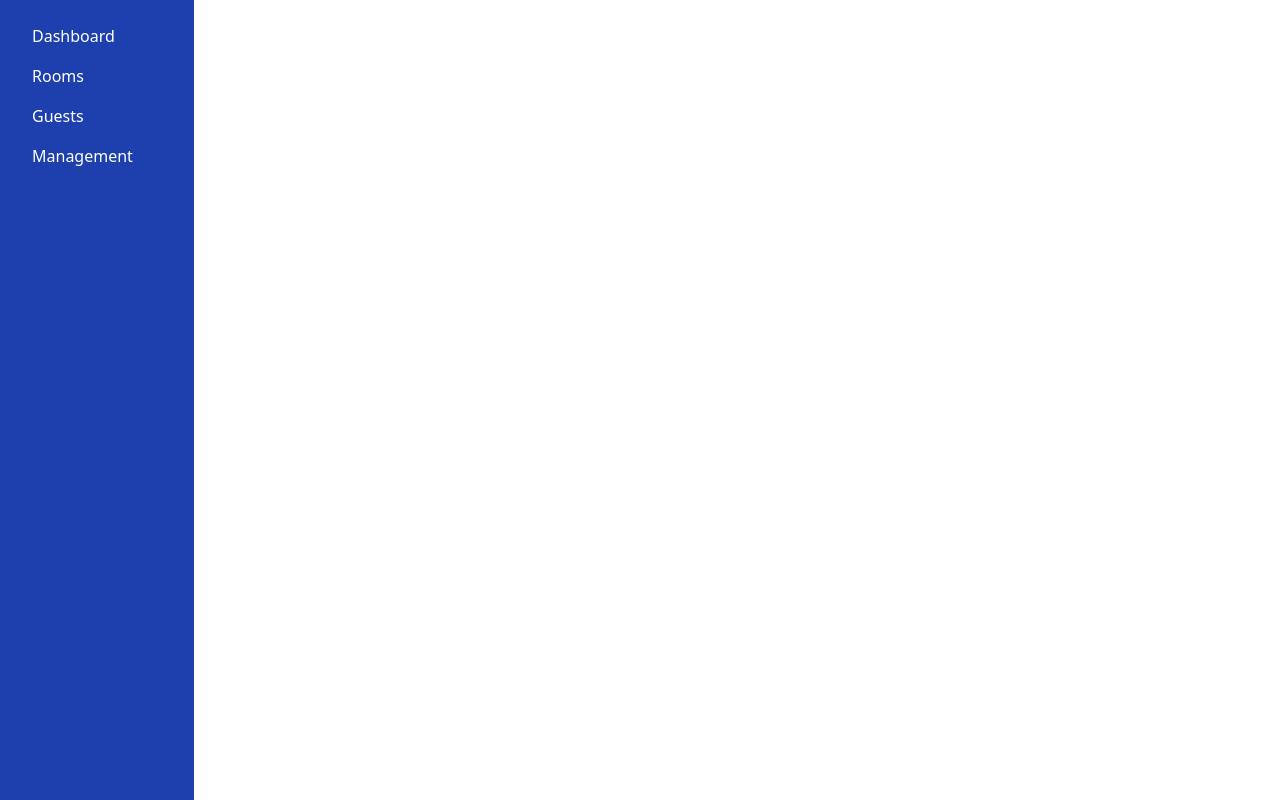
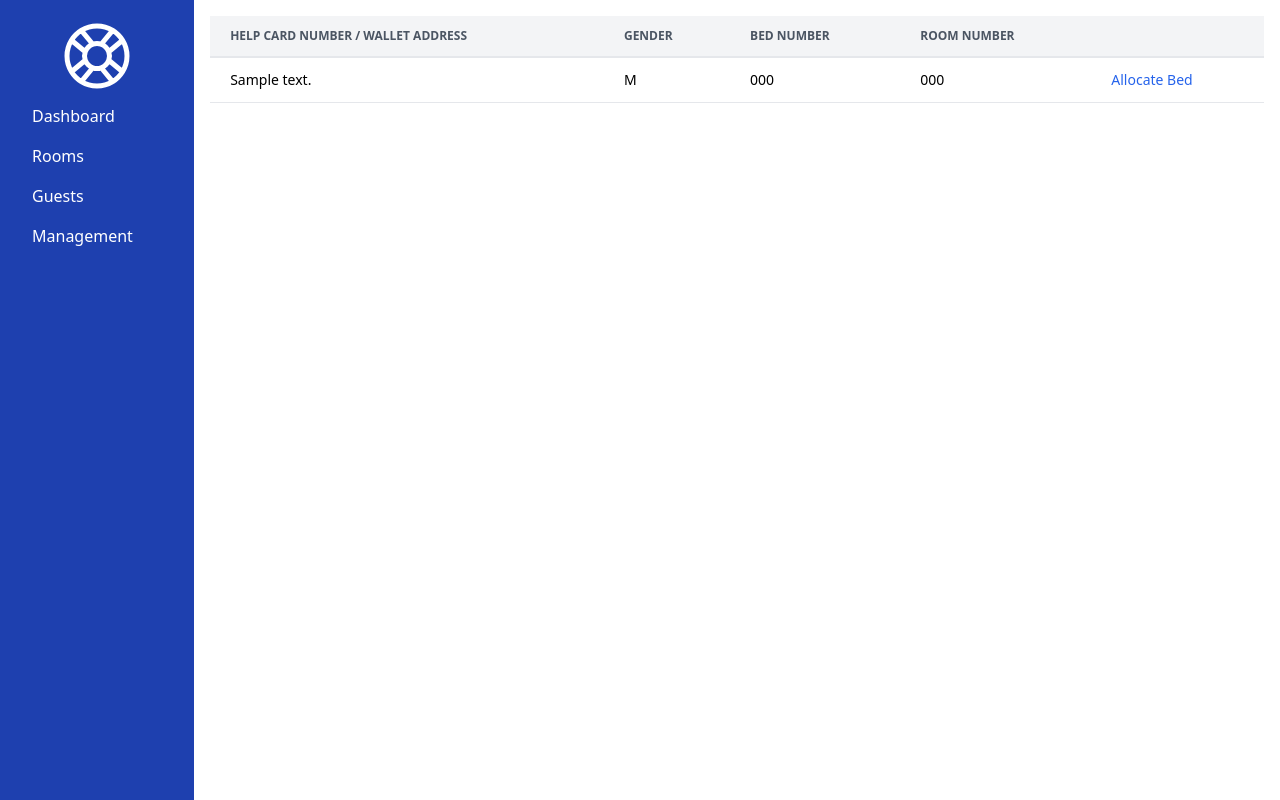
Before and after one commit to nolanreyes/HelpKiosk-Django, a Django app: page /sheltermanagement/guests/ in a window 1280 px wide. Run offline with Django 5.2, Linux system fonts and the light colour scheme; tables that the repository leaves empty hold one stand-in row (values such as "Sample post"); some libraries are stand-ins or nearby versions.

Commit message:
tailwind shelter commit

```diff
--- a/HelpKiosk/settings.py
+++ b/HelpKiosk/settings.py
@@ -110,7 +110,7 @@ AUTH_PASSWORD_VALIDATORS = [
     },
 ]
 
-AUTH_USER_MODEL = 'assistanceapp.CustomUser'
+#AUTH_USER_MODEL = 'assistanceapp.CustomUser'
 
 # Internationalization
 # https://docs.djangoproject.com/en/5.0/topics/i18n/
--- a/sheltermanagement/templates/sheltermanagement/beds.html
+++ /dev/null
@@ -1,6 +0,0 @@
-{% extends 'sheltermanagement/base.html' %}
-{% block content %}
-    <h1>Beds</h1>
-    <p>Welcome to the beds page.</p>
-    <!-- Add more dashboard content here -->
-{% endblock %}
--- a/sheltermanagement/templates/sheltermanagement/dashboard.html
+++ b/sheltermanagement/templates/sheltermanagement/dashboard.html
@@ -1,6 +1,8 @@
 {% extends 'sheltermanagement/base.html' %}
 {% block content %}
     <h1>Dashboard</h1>
-    <p>Welcome to the Shelter Management System Dashboard.</p>
+    <p>Welcome to the Shelter Management System Dashboard.
+
+    This will have all information about the shelter, about capacity, rooms available, time, weather</p>
     <!-- Add more dashboard content here -->
 {% endblock %}
--- a/sheltermanagement/templates/sheltermanagement/guests.html
+++ b/sheltermanagement/templates/sheltermanagement/guests.html
@@ -1 +1,58 @@
-{% extends 'sheltermanagement/base.html' %}
+{% extends "sheltermanagement/base.html" %}
+
+{% block content %}
+    <div class="overflow-x-auto">
+        <table class="min-w-full leading-normal">
+            <thead>
+            <tr>
+                <th class="px-5 py-3 border-b-2 border-gray-200 bg-gray-100 text-left text-xs font-semibold text-gray-600 uppercase">
+                    HELP Card Number / Wallet Address
+                </th>
+                <th class="px-5 py-3 border-b-2 border-gray-200 bg-gray-100 text-left text-xs font-semibold text-gray-600 uppercase">
+                    Gender
+                </th>
+                <th class="px-5 py-3 border-b-2 border-gray-200 bg-gray-100 text-left text-xs font-semibold text-gray-600 uppercase">
+                    Bed Number
+                </th>
+                <th class="px-5 py-3 border-b-2 border-gray-200 bg-gray-100 text-left text-xs font-semibold text-gray-600 uppercase">
+                    Room Number
+                </th>
+                <th class="px-5 py-3 border-b-2 border-gray-200 bg-gray-100 text-left text-xs font-semibold text-gray-600 uppercase">
+                </th>
+            </tr>
+            </thead>
+            <tbody>
+            {% for guest in guests %}
+                <tr>
+                    <td class="px-5 py-3 border-b border-gray-200 bg-white text-sm">{{ guest.wallet_address }}</td>
+                    <td class="px-5 py-3 border-b border-gray-200 bg-white text-sm">{{ guest.gender }}</td>
+                    <td class="px-5 py-3 border-b border-gray-200 bg-white text-sm">
+                        {% if guest.bed %}
+                            {{ guest.bed.bed_number }}
+                        {% else %}
+                            Not Assigned
+                        {% endif %}
+                    </td>
+                    <td class="px-5 py-3 border-b border-gray-200 bg-white text-sm">
+                        {% if guest.bed %}
+                            {{ guest.bed.room.room_number }}
+                        {% else %}
+                            Not Assigned
+                        {% endif %}
+                    </td>
+                    <td class="px-5 py-3 border-b border-gray-200 bg-white text-sm">
+                        <a href="{% url 'allocate_bed_to_guest' wallet_address=guest.wallet_address %}"
+                           class="text-blue-600 hover:text-blue-800">Allocate Bed</a>
+                    </td>
+                </tr>
+            {% empty %}
+                <tr>
+                    <td colspan="5" class="px-5 py-3 border-b border-gray-200 bg-white text-sm text-center">No guests
+                        available
+                    </td>
+                </tr>
+            {% endfor %}
+            </tbody>
+        </table>
+    </div>
+{% endblock %}
--- a/sheltermanagement/templates/sheltermanagement/rooms.html
+++ b/sheltermanagement/templates/sheltermanagement/rooms.html
@@ -28,7 +28,7 @@
                         </a>
                     </td>
                     <td class="px-5 py-3 border-b border-gray-200 bg-white text-sm">{{ room.room_number }}</td>
-                    <td class="px-5 py-3 border-b border-gray-200 bg-white text-sm">0/{{ room.capacity }}</td>
+                    <td class="px-5 py-3 border-b border-gray-200 bg-white text-sm">{{ room.occupancy }}</td>
                     <td class="px-5 py-3 border-b border-gray-200 bg-white text-sm">{{ room.gender_allocation }}</td>
                 </tr>
             {% empty %}
--- a/sheltermanagement/templates/sheltermanagement/sidenav.html
+++ b/sheltermanagement/templates/sheltermanagement/sidenav.html
@@ -1,5 +1,12 @@
 {% load static tailwind_tags %}
-<div class="w-56 bg-blue-800 text-white p-4">
+<div class="w-56 bg-blue-800 text-white p-4 ">
+    <div class="flex justify-center items-center">
+        <svg xmlns="http://www.w3.org/2000/svg" fill="none" viewBox="0 0 24 24" stroke-width="1.5" stroke="currentColor"
+             class="w-20 h-20">
+            <path stroke-linecap="round" stroke-linejoin="round"
+                  d="M16.712 4.33a9.027 9.027 0 0 1 1.652 1.306c.51.51.944 1.064 1.306 1.652M16.712 4.33l-3.448 4.138m3.448-4.138a9.014 9.014 0 0 0-9.424 0M19.67 7.288l-4.138 3.448m4.138-3.448a9.014 9.014 0 0 1 0 9.424m-4.138-5.976a3.736 3.736 0 0 0-.88-1.388 3.737 3.737 0 0 0-1.388-.88m2.268 2.268a3.765 3.765 0 0 1 0 2.528m-2.268-4.796a3.765 3.765 0 0 0-2.528 0m4.796 4.796c-.181.506-.475.982-.88 1.388a3.736 3.736 0 0 1-1.388.88m2.268-2.268 4.138 3.448m0 0a9.027 9.027 0 0 1-1.306 1.652c-.51.51-1.064.944-1.652 1.306m0 0-3.448-4.138m3.448 4.138a9.014 9.014 0 0 1-9.424 0m5.976-4.138a3.765 3.765 0 0 1-2.528 0m0 0a3.736 3.736 0 0 1-1.388-.88 3.737 3.737 0 0 1-.88-1.388m2.268 2.268L7.288 19.67m0 0a9.024 9.024 0 0 1-1.652-1.306 9.027 9.027 0 0 1-1.306-1.652m0 0 4.138-3.448M4.33 16.712a9.014 9.014 0 0 1 0-9.424m4.138 5.976a3.765 3.765 0 0 1 0-2.528m0 0c.181-.506.475-.982.88-1.388a3.736 3.736 0 0 1 1.388-.88m-2.268 2.268L4.33 7.288m6.406 1.18L7.288 4.33m0 0a9.024 9.024 0 0 0-1.652 1.306A9.025 9.025 0 0 0 4.33 7.288"/>
+        </svg>
+    </div>
     <a href="{% url 'dashboard' %}" class="block py-2 px-4 text-white hover:bg-blue-400">Dashboard</a>
     <a href="{% url 'rooms' %}" class="block py-2 px-4 text-white hover:bg-blue-400">Rooms</a>
     <a href="{% url 'guests' %}" class="block py-2 px-4 text-white hover:bg-blue-400">Guests</a>
--- a/sheltermanagement/urls.py
+++ b/sheltermanagement/urls.py
@@ -5,8 +5,12 @@ urlpatterns = [
     path('', views.base, name='base'),
     path('dashboard/', views.dashboard, name='dashboard'),
     path('rooms/', views.rooms_display, name='rooms'),
-    path('beds/', views.beds, name='beds'),
     path('guests/', views.guests, name='guests'),
     path('management/', views.management, name='management'),
     path('rooms/<uuid:id>/', views.room_details, name='room_details'),
+    path('rooms/<uuid:room_id>/add_bed/', views.add_bed, name='add_bed'),
+    path('rooms/<uuid:room_id>/beds/<uuid:bed_id>/edit/', views.edit_bed, name='edit_bed'),
+    path('rooms/<uuid:room_id>/beds/<uuid:bed_id>/delete/', views.edit_bed, name='delete_bed'),
+    path('allocate-bed/<str:wallet_address>/', views.allocate_bed_to_guest, name='allocate_bed_to_guest'),
+    path('beds/<uuid:bed_id>/free-up/', views.free_up_bed, name='free_up_bed'),
 ]
--- a/sheltermanagement/views.py
+++ b/sheltermanagement/views.py
@@ -1,35 +1,110 @@
-from django.shortcuts import render, get_object_or_404
-from sheltermanagement.models import Room
+from django.shortcuts import redirect, render, get_object_or_404
+from django.contrib import messages
+from .models import Room, Bed, Guest
+from .forms import BedForm
 
 
 def base(request):
-    # Logic for dashboard
+    # base
     return render(request, 'sheltermanagement/base.html')
 
 
 def dashboard(request):
-    # Logic for dashboard
+    # dashboard
     return render(request, 'sheltermanagement/dashboard.html')
 
 
 def rooms_display(request):
-    rooms = Room.objects.all()
+    rooms = Room.objects.all().order_by('room_number')
     return render(request, 'sheltermanagement/rooms.html', {'rooms': rooms})
 
 
 def room_details(request, id):
     room = get_object_or_404(Room, id=id)
-    return render(request, 'sheltermanagement/room_details.html', {'room': room})
+    beds = room.beds.all().order_by('bed_number')
+    return render(request, 'sheltermanagement/room_details.html', {'room': room, 'beds': beds})
 
 
-def beds(request):
-    # Logic for beds
-    return render(request, 'sheltermanagement/beds.html')
+def add_bed(request, room_id):
+    room = get_object_or_404(Room, id=room_id)
+    bed = Bed(room=room)
+    if request.method == 'POST':
+        form = BedForm(request.POST, instance=bed)
+        if form.is_valid():
+            form.save()
+            room.capacity += 1
+            room.save()
+            return redirect('room_details', id=room.id)
+    else:
+        form = BedForm(instance=bed)
+        return render(request, 'sheltermanagement/bed_form.html', {'form': form, 'room': room, 'bed': bed})
+
+
+def edit_bed(request, room_id, bed_id):
+    room = get_object_or_404(Room, id=room_id)
+    bed = get_object_or_404(Bed, id=bed_id)
+    if 'delete' in request.POST:
+        bed.delete()
+        room.capacity -= 1
+        room.save()
+        return redirect('room_details', id=room.id)
+    if request.method == 'POST':
+        form = BedForm(request.POST, instance=bed)
+        if form.is_valid():
+            form.save()
+            return redirect('room_details', id=room.id)
+    else:
+        form = BedForm(instance=bed)
+    return render(request, 'sheltermanagement/bed_form.html', {'form': form, 'room': room, 'bed': bed})
+
+
+def free_up_bed(request, bed_id):
+    bed = get_object_or_404(Bed, id=bed_id)
+    bed.is_occupied = False
+    bed.guest = None
+    bed.save()
+    messages.success(request, f"Bed {bed.bed_number} has been freed up successfully.")
+    return redirect('room_details', id=bed.room.id)
 
 
 def guests(request):
-    # Logic for guests
-    return render(request, 'sheltermanagement/guests.html')
+    guests = Guest.objects.all().select_related('bed__room').order_by('bed__room__room_number')
+    return render(request, 'sheltermanagement/guests.html', {'guests': guests})
+
+
+def allocate_bed_to_guest(request, wallet_address):
+    # Assuming your function returns True if allocation is successful, otherwise False
+    if allocate_bed_to_guest_by_wallet(wallet_address):
+        messages.success(request, "Bed allocated successfully.")
+    else:
+        messages.error(request, "Allocation failed. No matching bed or guest not found.")
+    return redirect('guests')
+
+
+def allocate_bed_to_guest_by_wallet(wallet_address):
+    from .models import Guest, Bed, Room
+    try:
+        guest = Guest.objects.get(wallet_address=wallet_address)
+        # Find beds in rooms that match the guest's gender or are mixed (X),
+        # and are not currently occupied by another guest.
+        available_beds = Bed.objects.filter(
+            room__gender_allocation__in=[guest.gender, 'X'],
+            is_occupied=False
+        ).select_related('room').order_by('room__room_number')
+
+        if available_beds.exists():
+            bed_to_allocate = available_beds.first()
+            bed_to_allocate.guest = guest
+            bed_to_allocate.is_occupied = True
+            bed_to_allocate.save()
+            print(f"Allocated bed in room {bed_to_allocate.room.room_number} to guest with wallet {wallet_address}.")
+            return True
+        else:
+            print("No available beds match the guest's gender.")
+            return False
+    except Guest.DoesNotExist:
+        print("Guest with wallet address not found.")
+        return False
 
 
 def management(request):
--- a/theme/static/css/dist/styles.css
+++ b/theme/static/css/dist/styles.css
@@ -855,6 +855,18 @@ select {
   height: 100vh;
 }
 
+.h-6 {
+  height: 1.5rem;
+}
+
+.h-48 {
+  height: 12rem;
+}
+
+.h-20 {
+  height: 5rem;
+}
+
 .w-56 {
   width: 14rem;
 }
@@ -863,12 +875,20 @@ select {
   width: 100%;
 }
 
+.w-6 {
+  width: 1.5rem;
+}
+
+.w-48 {
+  width: 12rem;
+}
+
+.w-20 {
+  width: 5rem;
+}
+
 .min-w-full {
   min-width: 100%;
-}
-
-.max-w-md {
-  max-width: 28rem;
 }
 
 .flex-wrap {
@@ -1089,24 +1092,22 @@ select {
   color: rgb(255 255 255 / var(--tw-text-opacity));
 }
 
-.text-gray-500 {
+.text-blue-600 {
   --tw-text-opacity: 1;
-  color: rgb(107 114 128 / var(--tw-text-opacity));
-}
-
-.text-indigo-500 {
-  --tw-text-opacity: 1;
-  color: rgb(99 102 241 / var(--tw-text-opacity));
-}
-
-.shadow-md {
-  --tw-shadow: 0 4px 6px -1px rgb(0 0 0 / 0.1), 0 2px 4px -2px rgb(0 0 0 / 0.1);
-  --tw-shadow-colored: 0 4px 6px -1px var(--tw-shadow-color), 0 2px 4px -2px var(--tw-shadow-color);
-  box-shadow: var(--tw-ring-offset-shadow, 0 0 #0000), var(--tw-ring-shadow, 0 0 #0000), var(--tw-shadow);
+  color: rgb(37 99 235 / var(--tw-text-opacity));
 }
 
 .outline {
   outline-style: solid;
+}
+
+.filter {
+  filter: var(--tw-blur) var(--tw-brightness) var(--tw-contrast) var(--tw-grayscale) var(--tw-hue-rotate) var(--tw-invert) var(--tw-saturate) var(--tw-sepia) var(--tw-drop-shadow);
+}
+
+.hover\:bg-blue-100:hover {
+  --tw-bg-opacity: 1;
+  background-color: rgb(219 234 254 / var(--tw-bg-opacity));
 }
 
 .hover\:bg-blue-400:hover {
```
Also changed, not shown: other parts of theme/static/css/dist/styles.css (+81 -87 lines), assistanceapp/models.py (+26 -26 lines), sheltermanagement/forms.py (added, +16 -0 lines), sheltermanagement/models.py (+16 -12 lines), sheltermanagement/templates/sheltermanagement/bed_form.html (added, +30 -0 lines), sheltermanagement/templates/sheltermanagement/room_details.html (+12 -0 lines), assistanceapp/migrations/0001_initial.py (added), sheltermanagement/migrations/0005_remove_bed_special_features.py (added), sheltermanagement/migrations/0006_guest_bed_guest.py (added).
